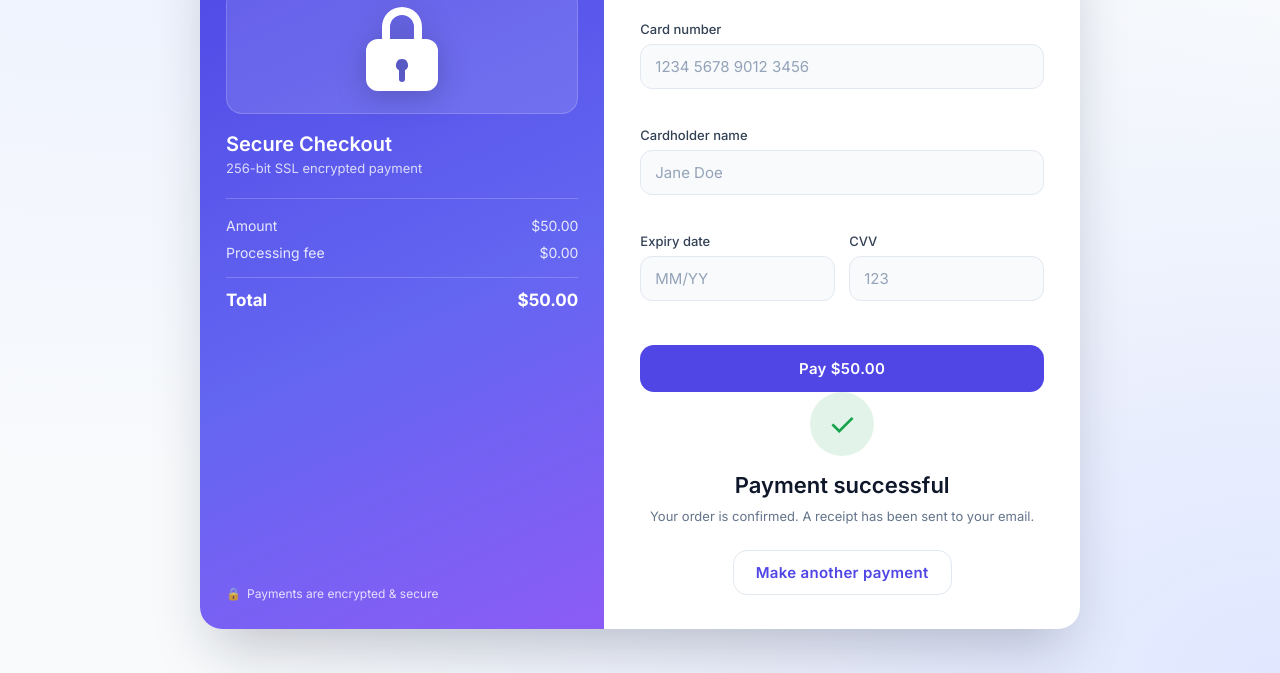
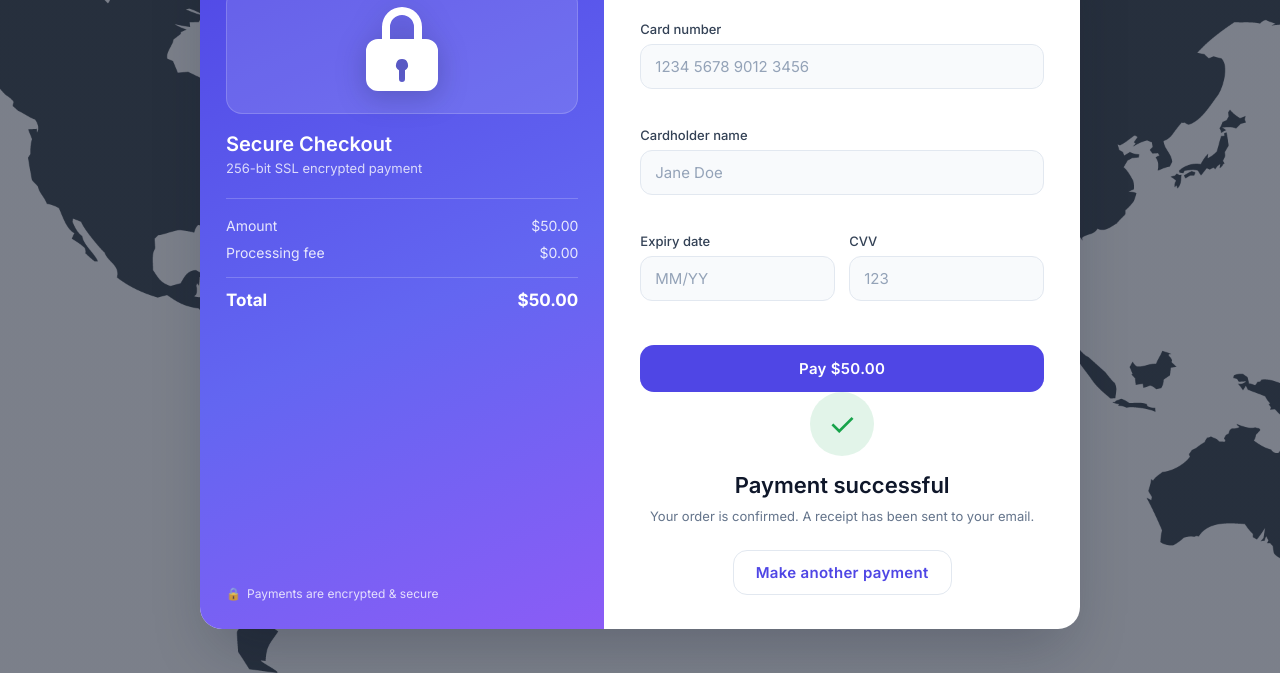
Before and after one commit to ErnestOsas/SecurePay, a plain HTML site: page index.html in a window 1280 px wide. Shown: the part 127-800 px from the top of the page. Drawn offline with Linux system fonts and the light colour scheme.

Commit message:
Redesigned

```diff
--- a/styles.css
+++ b/styles.css
@@ -31,9 +31,9 @@ body{
   justify-content: center;
   padding: 24px;
   color: var(--ink);
-  background: radial-gradient(1200px 600px at 10% 0%, var(--bg-1), transparent),
-              radial-gradient(1000px 700px at 100% 100%, var(--bg-2), transparent),
-              #f8fafc;
+  background: linear-gradient(rgba(15, 23, 42, .55), rgba(15, 23, 42, .55)),
+              url("world.png") no-repeat center center fixed;
+  background-size: cover;
 }
 
 /* ---------- Layout ---------- */
```
Also changed, not shown: anike.jpg.jpg (deleted).
